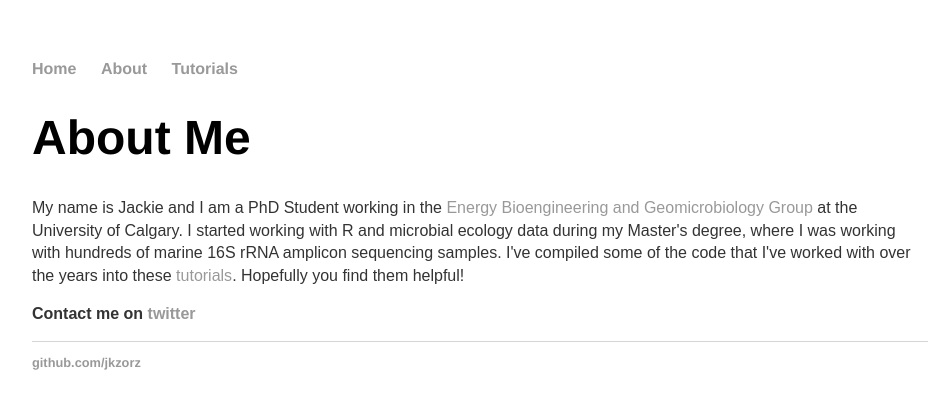
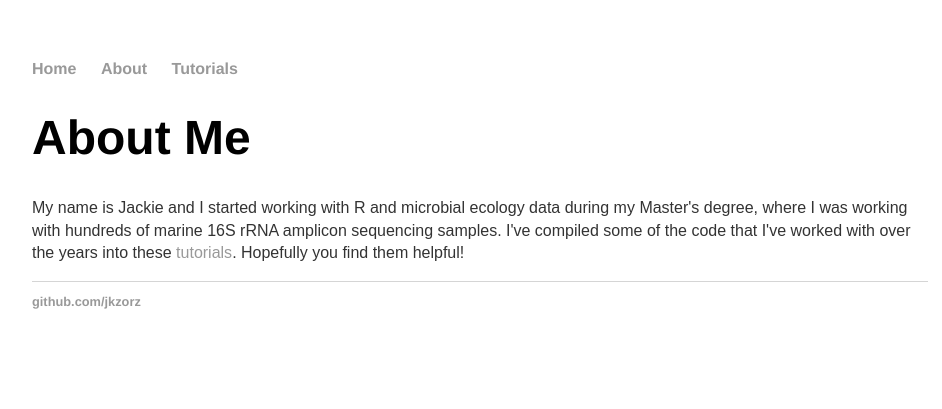
Before and after one commit to jkzorz/jkzorz.github.io, a Jekyll site: the page built from about/index.html, in a window 1280 px wide. Shown: the top 409 px of the page, without its empty margins (160-1102 px from the left). Built offline with Jekyll 4.4.1, drawn with Linux system fonts in a browser that asks for light colours.

Commit message:
Update index.html

```diff
--- a/about/index.html
+++ b/about/index.html
@@ -5,10 +5,8 @@ title: About Me
 <div class="blurb">
 	<h1>About Me</h1>
 
-<p>My name is Jackie and I am a PhD Student working in the <a href="https://www.ucalgary.ca/ebg/">Energy Bioengineering and Geomicrobiology Group</a> at the University of Calgary.  I started working with R and microbial ecology data during my Master's degree, where I was working with hundreds of marine 16S rRNA amplicon sequencing samples. I've compiled some of the code that I've worked with over the years into these <a href="https://jkzorz.github.io/blog/"> tutorials</a>. Hopefully you find them helpful!
+<p>My name is Jackie and I started working with R and microbial ecology data during my Master's degree, where I was working with hundreds of marine 16S rRNA amplicon sequencing samples. I've compiled some of the code that I've worked with over the years into these <a href="https://jkzorz.github.io/blog/"> tutorials</a>. Hopefully you find them helpful!
 
-
-<p><b>Contact me on <a href="https://twitter.com/jkzorz"> twitter</a></b>
 
 
 </div><!-- /.blurb -->
```
